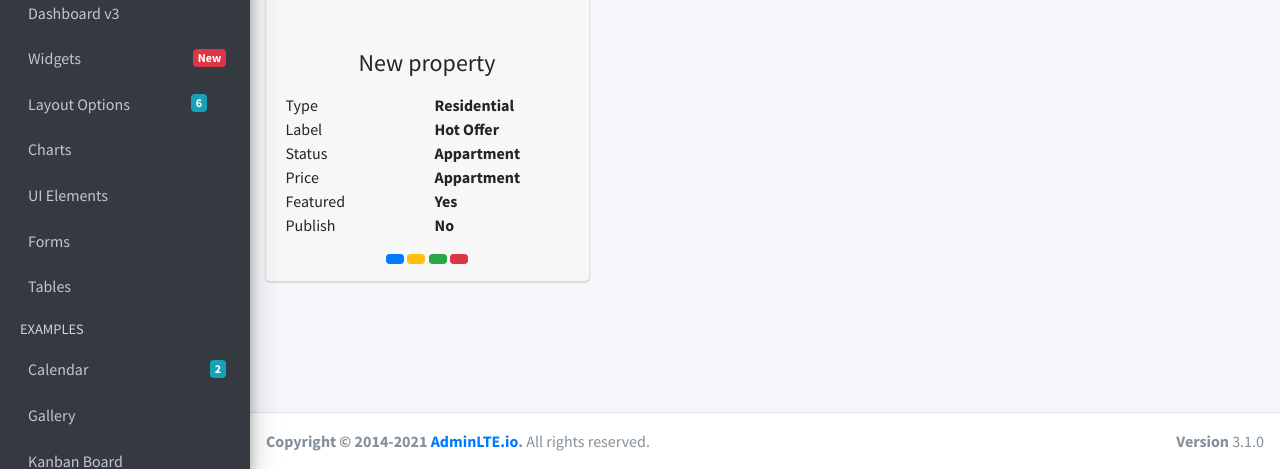
After one commit to aamirmohiuddin38/RealEstate, a CodeIgniter app: page /database/index.php/admin/property/list in a window 1280 px wide. The commit adds this page. Shown: the part 331-800 px from the top of the page. Run offline with CodeIgniter, Linux system fonts and the light colour scheme; data comes from the database, SQL or seed files in the repository; some libraries are stand-ins or nearby versions.

Commit message:
List Propety with custom card design

```diff
--- a/application/controllers/admin/Property.php
+++ b/application/controllers/admin/Property.php
@@ -20,6 +20,14 @@ class Property extends CI_Controller
     $this->load->view('admin/layout/main_wrapper_view', $data);
   }
 
+  public function list()
+  {
+    $data = [];
+    $data['properties'] = $this->property_model->read();
+    // print_r($data['property']);
+    $data['content'] = $this->load->view('admin/property/list_view', $data, true);
+    $this->load->view('admin/layout/main_wrapper_view', $data);
+  }
   public function create()
   {
     echo "<pre>";
--- a/application/views/admin/property/form_view.php
+++ b/application/views/admin/property/form_view.php
@@ -223,7 +223,7 @@
                     <option value="6">South West</option>
                     <option value="7">North East</option>
                     <option value="8">North West</option>
-                  </select><span class="select2 select2-container select2-container--default" dir="ltr" data-select2-id="7" style="width: 230.25px;"><span class="selection"><span class="select2-selection select2-selection--single" role="combobox" aria-haspopup="true" aria-expanded="false" tabindex="0" aria-disabled="false" aria-labelledby="select2-front_facing-container"><span class="select2-selection__rendered" id="select2-front_facing-container" role="textbox" aria-readonly="true"><span class="select2-selection__placeholder">Select option</span></span><span class="select2-selection__arrow" role="presentation"><b role="presentation"></b></span></span></span><span class="dropdown-wrapper" aria-hidden="true"></span></span>
+                  </select>
                 </div>
               </div>
             </div>
--- /dev/null
+++ b/application/views/admin/property/list_view.php
@@ -0,0 +1,108 @@
+  <!-- content START -->
+
+  <div class="row">
+
+    <?php if (!empty($properties)) {
+      foreach ($properties as $index => $property) { ?>
+        <!-- card 1 -->
+        <div class="col-sm-12 col-md-6 col-lg-4">
+          <div class="card card-widget widget-user">
+            <div class="widget-user-header text-white" style="background: url('https://picsum.photos/200/300') center center;height: 200px;"></div>
+            <div class="card-footer">
+              <div class="row">
+                <div class="col-sm-12 text-center mb-2">
+                  <h4><?php echo $property->p_title; ?></h4>
+                </div>
+              </div>
+              <!-- Type -->
+              <div class="row">
+                <div class="col-sm-6">Type</div>
+                <div class="col-sm-6">
+                  <strong>Residential</strong>
+                </div>
+              </div>
+
+              <!-- Type -->
+              <div class="row">
+                <div class="col-sm-6">Label</div>
+                <div class="col-sm-6">
+                  <strong>Hot Offer</strong>
+                </div>
+              </div>
+
+              <!-- Type -->
+              <div class="row">
+                <div class="col-sm-6">Status</div>
+                <div class="col-sm-6">
+                  <strong>Appartment</strong>
+                </div>
+              </div>
+
+              <!-- Type -->
+              <div class="row">
+                <div class="col-sm-6">Price</div>
+                <div class="col-sm-6">
+                  <strong>Appartment</strong>
+                </div>
+              </div>
+
+              <!-- Type -->
+              <div class="row">
+                <div class="col-sm-6">Featured</div>
+                <div class="col-sm-6">
+                  <strong>Yes</strong>
+                </div>
+              </div>
+
+              <!-- Type -->
+              <div class="row">
+                <div class="col-sm-6">Publish</div>
+                <div class="col-sm-6">
+                  <strong>No</strong>
+                </div>
+              </div>
+              <!-- Type -->
+              <div class="row d-none">
+                <div class="col-sm-6">Type</div>
+                <div class="col-sm-6">
+                  <div class="form-group">
+                    <select name="type" class="form-control" id="type">
+                      <option value="">Select Property Type</option>
+                      <option value="3">Office</option>
+                      <option value="4">Shop</option>
+                      <option value="5">Appartment</option>
+                      <option value="6">Multi Family Home</option>
+                      <option value="7">Single Family Home</option>
+                      <option value="8">Studio</option>
+                      <option value="9">Villa</option>
+                      <option value="15">Commercial</option>
+                      <option value="17">Dummy Updated</option>
+                    </select>
+                  </div>
+                </div>
+              </div>
+
+              <!-- Type -->
+              <div class="row mt-2">
+                <div class="col-sm-12 text-center">
+                  <span class="dtr-data">
+                    <a href="https://www.hyunkunun.com/admin/property/addDocumentToProperty/65" class="btn btn-sm btn-primary" data-toggle="tooltip" data-placement="top" title="Add Property Documents"><i class="fa fa-file"></i></a>
+
+                    <a href="https://www.hyunkunun.com/admin/property/addimagesToProperty/65" class="btn btn-sm btn-warning" data-toggle="tooltip" data-placement="top" title="Add Property Images"><i class="fa fa-image"></i></a>
+
+                    <a href="https://www.hyunkunun.com/admin/property/edit_property/65" class="btn btn-sm btn-success" data-toggle="tooltip" data-placement="top" title="Edit Property"><i class="fa fa-edit"></i></a>
+
+
+                    <a href="https://www.hyunkunun.com/admin/property/delete_property/65" class="btn btn-sm btn-danger" onclick="return confirm('Are You Sure') " data-toggle="tooltip" data-placement="top" title="Delete Property"><i class="fa fa-trash"></i></a>
+                  </span>
+                </div>
+              </div>
+            </div>
+          </div>
+        </div>
+      <?php }
+    } else { ?>
+    <?php } ?>
+
+
+  </div>
```
